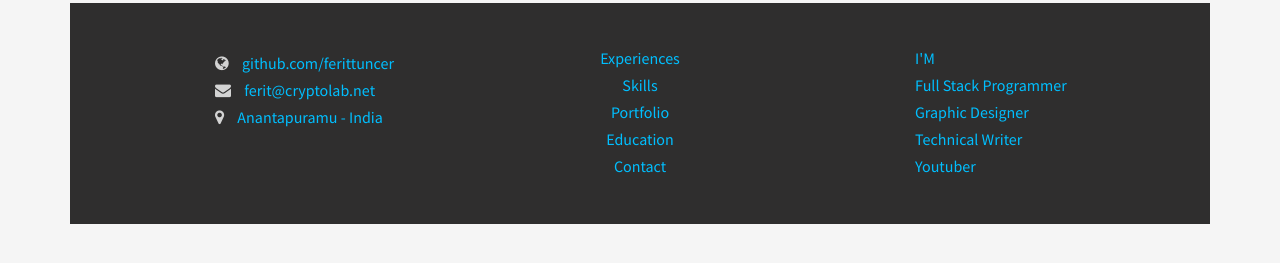
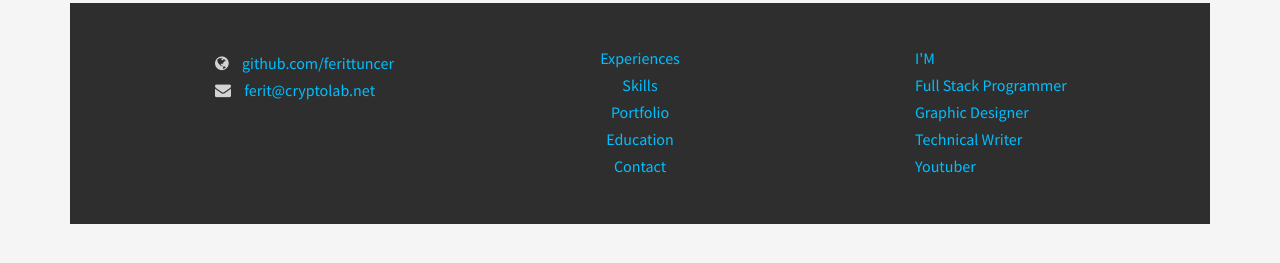
Before and after one commit to ferittuncer/ferittuncer.github.io, a Jekyll site: the page built from index.html, in a window 1280 px wide and 900 px high, scrolled down 3988 px. Shown: the part 608-871 px from the top of the window. Built offline with Jekyll 4.4.1, drawn with Linux system fonts in a browser that asks for light colours; a style sheet for code colours, icons or effects is not loaded.

Commit message:
Update footer.html

```diff
--- a/_includes/footer.html
+++ b/_includes/footer.html
@@ -9,10 +9,6 @@
 
                 <li class="padding-top-3">
                     <i class="fa fa-envelope padding-right-10"></i> <a href="mailto: ferit@cryptolab.net">ferit@cryptolab.net</a>
-                </li>
-
-                <li class="padding-top-3">
-                    <i class="fa fa-map-marker padding-right-10"></i> Anantapuramu - India
                 </li>
 
             </ul>
```
